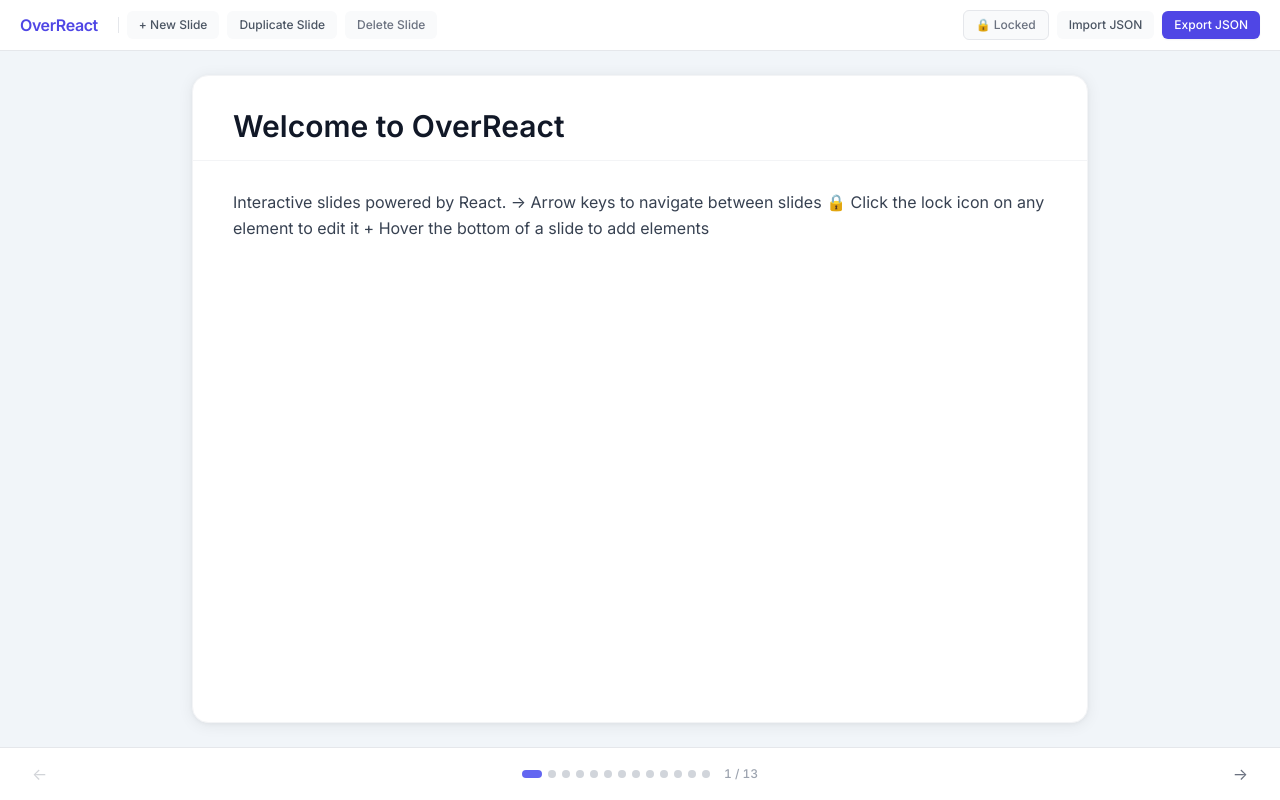
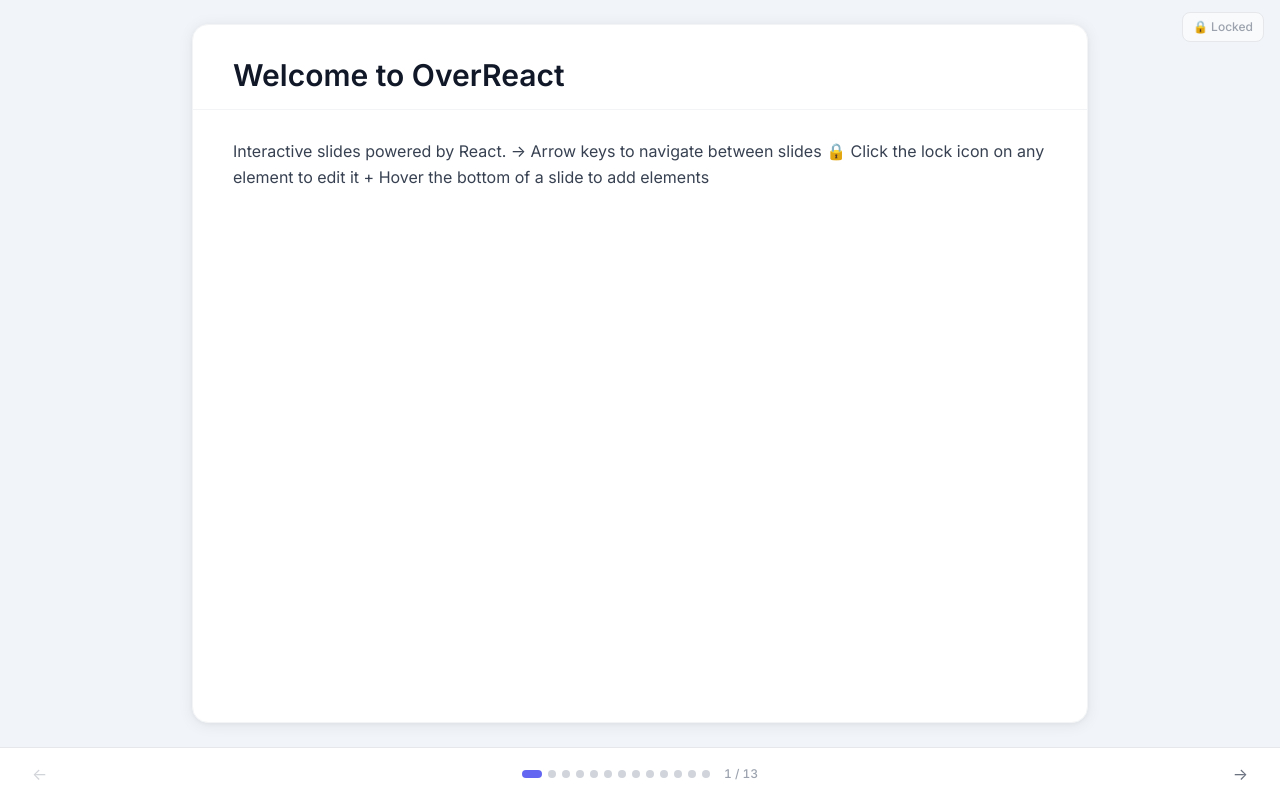
Before and after one commit to nixXx13/Slidos, a React (Vite) app: page / in a window 1280 px wide. Built offline with nearby package versions, Linux system fonts and the light colour scheme.

Commit message:
lock makes panel disappear

```diff
--- a/src/App.jsx
+++ b/src/App.jsx
@@ -122,6 +122,7 @@
 
   return (
     <div className="flex flex-col h-screen bg-slate-100 text-gray-900 overflow-hidden">
+      {!locked ? (
         <Toolbar
           onAddSlide={addSlide}
           onDuplicateSlide={duplicateCurrentSlide}
@@ -132,6 +133,15 @@
           locked={locked}
           onToggleLock={() => setLocked((v) => !v)}
         />
+      ) : (
+        <button
+          onClick={() => setLocked(false)}
+          className="absolute top-3 right-4 z-50 px-2.5 py-1.5 rounded-lg text-xs font-medium bg-gray-50 text-gray-400 border border-gray-200 hover:text-gray-600 hover:bg-gray-100 transition-colors"
+          title="Unlock to edit"
+        >
+          🔒 Locked
+        </button>
+      )}
 
       <div className="flex-1 overflow-hidden">
         <SlideView
```
Lines whose indentation alone changed are shown as unchanged.
